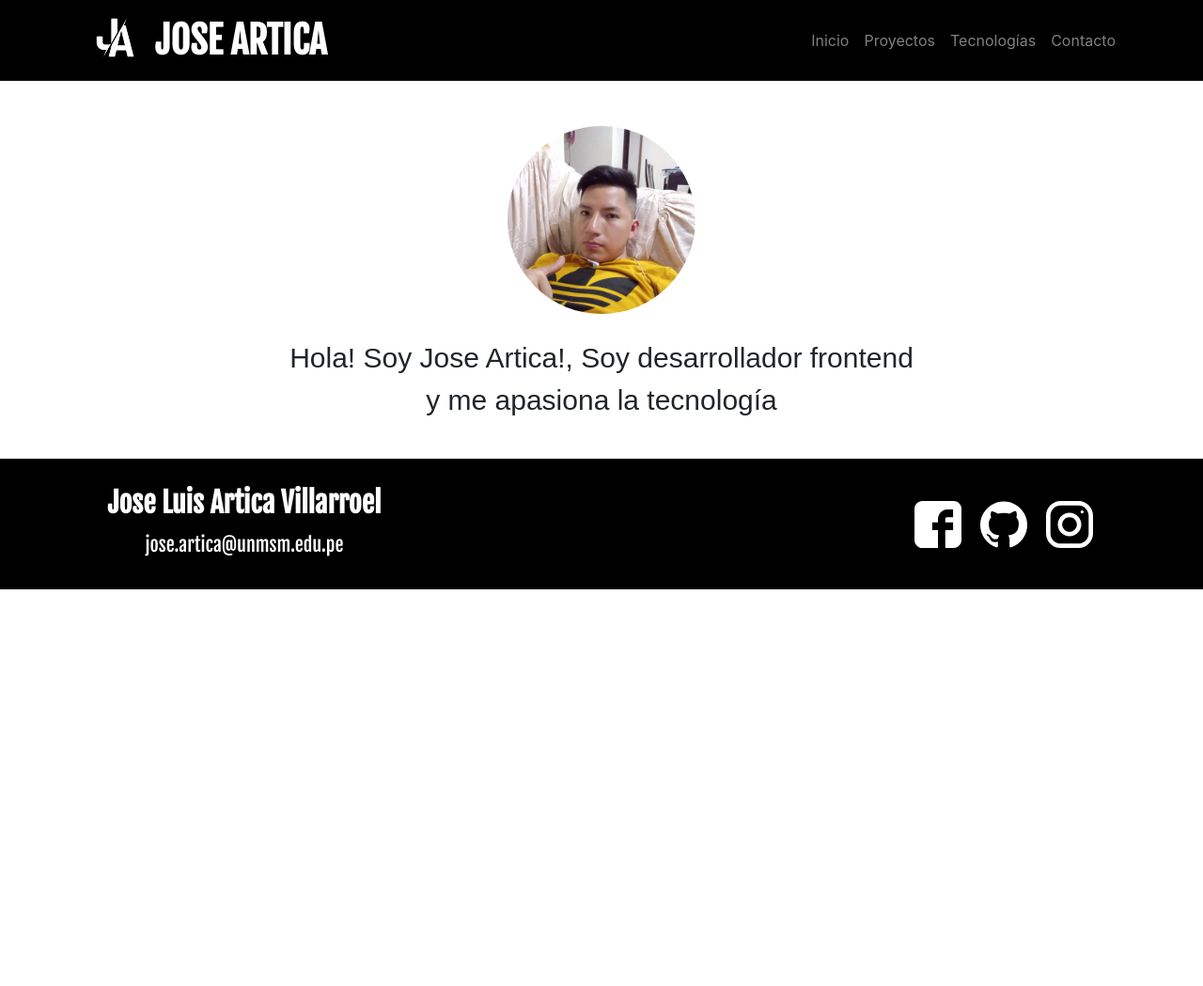
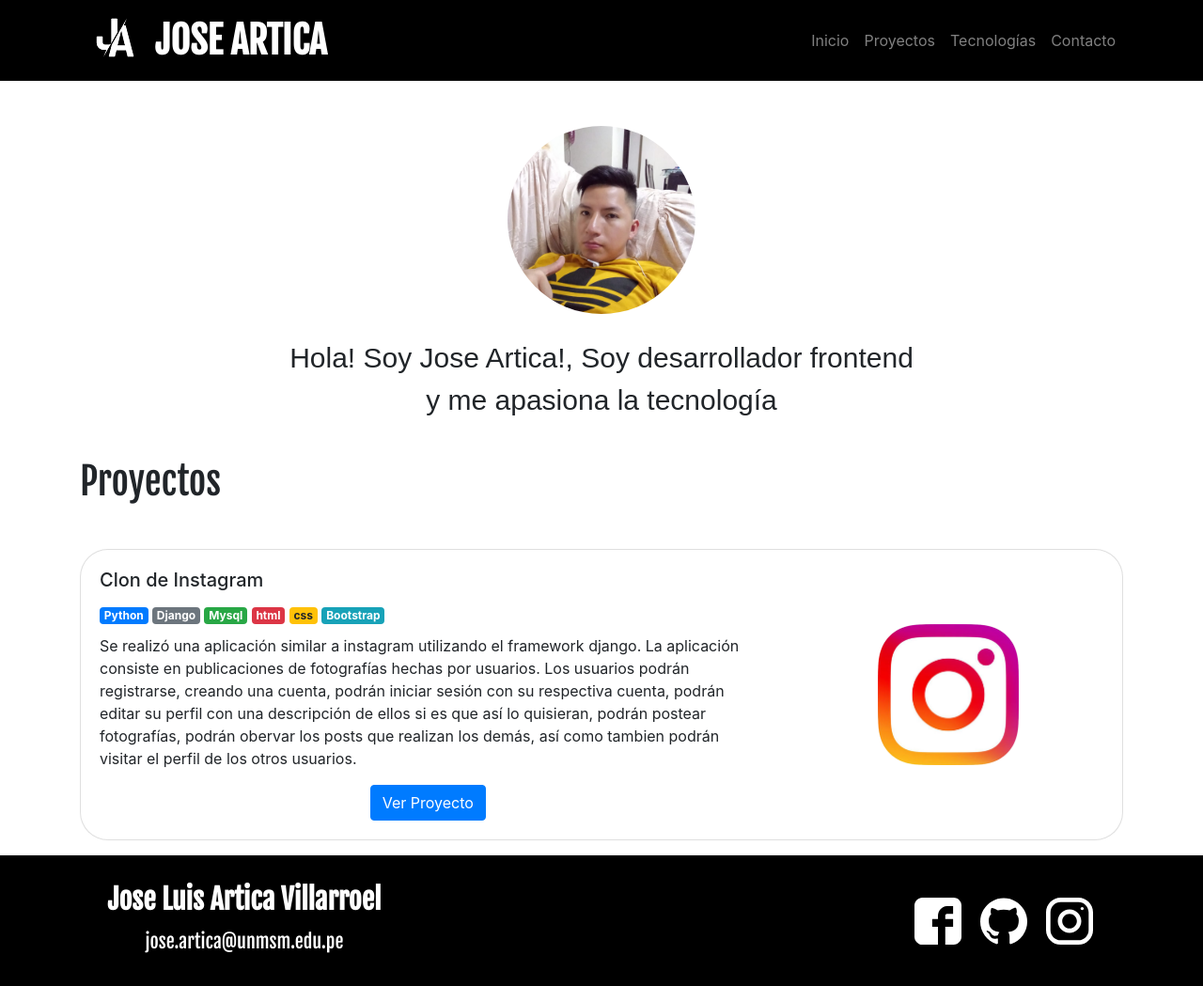
Before and after one commit to JoseLuis1611/Portafolio, a plain HTML site: page index.html in a window 1280 px wide. Shown: the whole page at 94% size. Before the commit the page ends 800 px from the top, so only its background shows below. Drawn offline with nearby package versions, Linux system fonts and the light colour scheme.

Commit message:
agregue proyectos

```diff
--- a/css/estilos.css
+++ b/css/estilos.css
@@ -1,20 +1,74 @@
+
+
+/* Header */
+
+#header{
+  background: black;
+}
+
+#logo-header{
+  display: flex;
+  align-items: center;
+  font-family: 'Fjalla One', sans-serif;
+}
+
 .frase-logo{
   color: white;
   font-size: 40px;
   font-weight: bold;
   margin-bottom: 0;
 }
+/* Fin Header */
 
-#logo{
+/* Hero */
+
+.hero-image{
+  object-fit: cover;
+  display: block;
+  margin: auto;
+}
+
+.presentacion{
+  text-align: center;
+  font-size: 30px;
+  font-family: 'Arial';
+}
+
+/* Fin Hero */
+
+
+/* Projects */
+
+.projects-title{
+  font-family: 'Fjalla One';
+}
+
+.project-img{
   display: flex;
   align-items: center;
-  font-family: 'Fjalla One', sans-serif;
+  justify-content: center;
 }
 
-#header{
-  background: black;
+.badges{
+  margin-top: 10px;
+  margin-bottom: 10px;
 }
 
+.card-button{
+  display: flex;
+  justify-content: center;
+}
+
+.card{
+  border-radius: 30px;
+}
+
+/* Fin Projects */
+
+
+
+
+/* Footer */
 .contact-social{
   width: 50px;
   height: 50px;
@@ -54,14 +108,4 @@
   align-items: center;
 }
 
-.hero-image{
-  object-fit: cover;
-  display: block;
-  margin: auto;
-}
-
-.presentacion{
-  text-align: center;
-  font-size: 30px;
-  font-family: 'Arial';
-}
+/* Fin Footer */
--- a/index.html
+++ b/index.html
@@ -12,12 +12,13 @@
     <link rel="icon" type="image/png" href="images/logojosesito.png">
     <title>Jose Artica</title>
   </head>
-  <body>
+  <body data-spy="scroll" data-target="#header">
 
     <!-- Header -->
-    <nav id="header" class="navbar navbar-expand-lg navbar-dark bg-black">
+    <section class="header sticky-top">
+      <nav id="header" class="navbar navbar-expand-lg navbar-dark bg-black ">
           <div class="container">
-          <a id="logo" class="navbar-brand" href="#">
+            <a id="logo-header" class="navbar-brand" href="#">
               <img src="images/logojosesito.png" alt="LogoDeJose">
               <label class="frase-logo">JOSE ARTICA</label>
             </a>
@@ -48,6 +49,9 @@
 
       </nav>
 
+    </section>
+
+
     <!-- Hero -->
     <section class="hero pb-4 pt-5" id="hero">
       <div class="container">
@@ -65,6 +69,57 @@
         </div>
       </div>
 
+    </section>
+
+    <!-- Projects -->
+    <section class="projects">
+      <div class="container">
+
+        <h1 class="projects-title mb-5">Proyectos</h1>
+
+        <div class="card mb-3">
+          <div class="row no-gutters">
+            <div class="col-md-8">
+
+              <div class="card-body">
+
+                <h5 class="card-title">Clon de Instagram</h5>
+
+                <div class="badges">
+                  <span class="badge badge-primary">Python</span>
+                  <span class="badge badge-secondary">Django</span>
+                  <span class="badge badge-success">Mysql</span>
+                  <span class="badge badge-danger">html</span>
+                  <span class="badge badge-warning">css</span>
+                  <span class="badge badge-info">Bootstrap</span>
+                </div>
+
+                <p class="card-text">
+                  Se realizó una aplicación similar a instagram utilizando el framework
+                  django. La aplicación consiste en publicaciones de fotografías
+                  hechas por usuarios. Los usuarios podrán registrarse, creando una cuenta, podrán iniciar
+                  sesión con su respectiva cuenta, podrán editar su perfil con una descripción de ellos si
+                  es que así lo quisieran, podrán postear fotografías, podrán obervar los posts
+                  que realizan los demás, así como tambien podrán visitar el perfil de los otros usuarios.
+                </p>
+
+                <div class="card-button">
+                  <button type="button" class="btn btn-primary">Ver Proyecto</button>
+                </div>
+
+              </div>
+
+            </div>
+
+            <div class="col-md-4 project-img">
+              <img src="images/logo-instagram.png" width="150" class="" alt="...">
+            </div>
+
+          </div>
+        </div>
+
+
+      </div>
     </section>
 
     <!-- Footer y contacto-->
```
Also changed, not shown: images/logo-instagram.png (added). Lines whose indentation alone changed are shown as unchanged.
